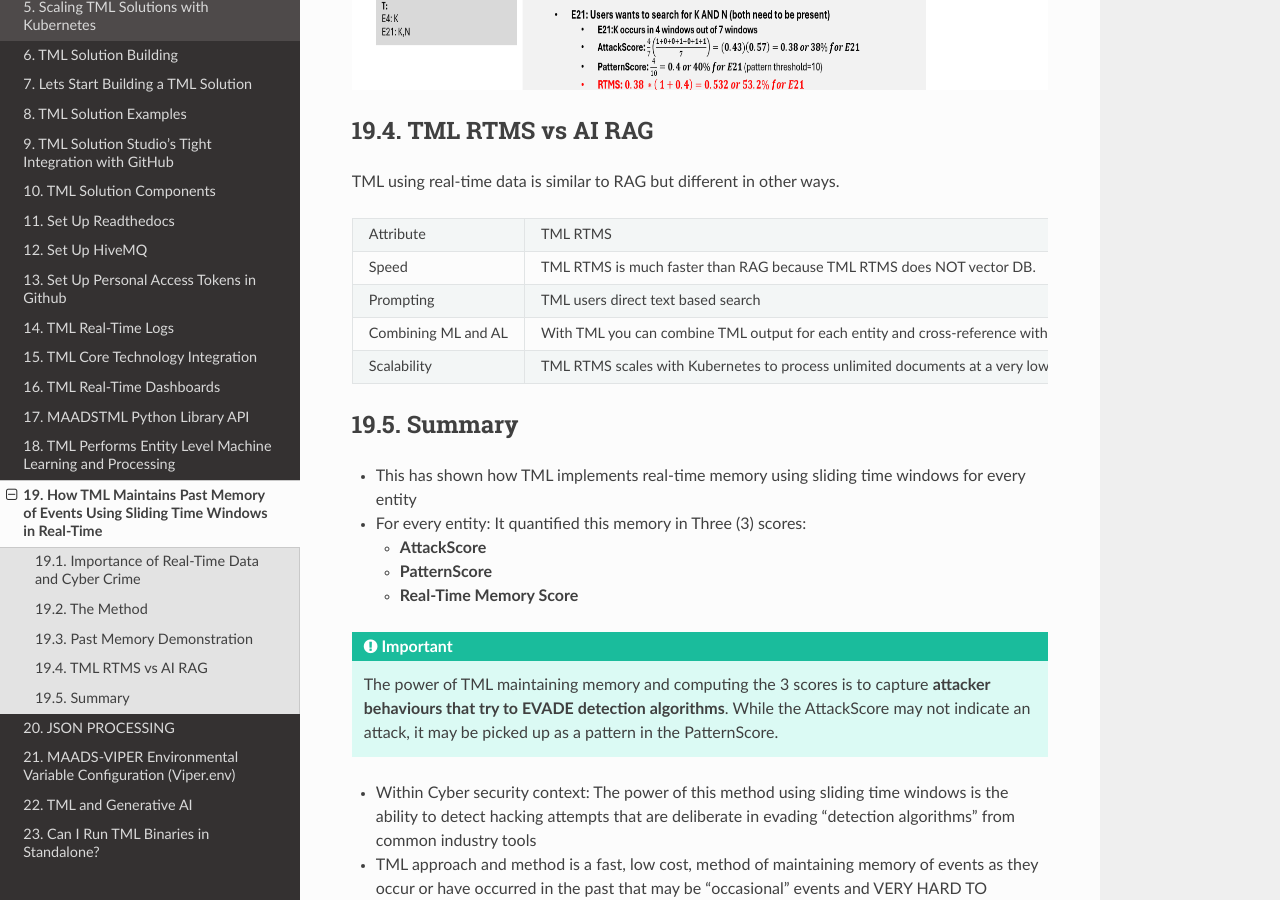
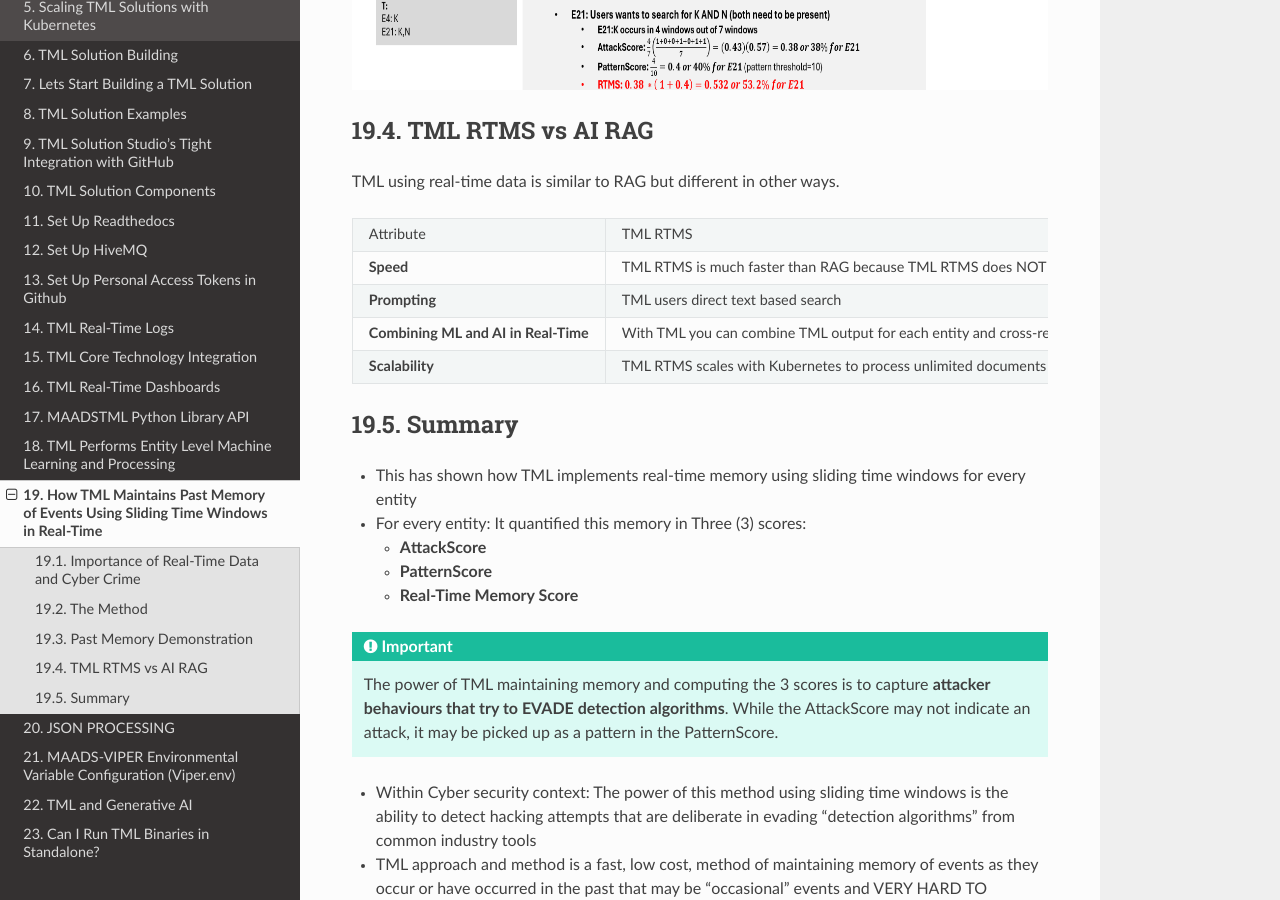
Before and after one commit to smaurice101/readthedocs, a Sphinx documentation site: the page built from docs/source/rtms.rst, in a window 1280 px wide and 900 px high, scrolled down 3155 px. Built offline with Sphinx 7.4.7 and the Read the Docs theme 3.1.0, drawn with Linux system fonts in a browser that asks for light colours.

Commit message:
Update rtms.rst

```diff
--- a/docs/source/rtms.rst
+++ b/docs/source/rtms.rst
@@ -86,20 +86,22 @@
    * - Attribute
      - TML RTMS
      - AI RAG
-   * - Speed
+   * - **Speed**
      - TML RTMS is much faster than RAG
-       because TML RTMS does NOT vector DB.
-     - AI RAG require vector DB for search
-   * - Prompting
+       because TML RTMS does NOT use vector DB.
+       All TML RTMS processing is real-time.
+     - AI RAG require vector DB for search.
+       Real-time is still difficult with RAG.
+   * - **Prompting**
      - TML users direct text based search
      - With RAG you can use prompt
-   * - Combining ML and AL
+   * - **Combining ML and AI in Real-Time**
      - With TML you can combine TML output
        for each entity and cross-reference
        with TEXT files
      - This is not currently possible with
        RAG
-   * - Scalability
+   * - **Scalability**
      - TML RTMS scales with Kubernetes
        to process unlimited documents
        at a very low cost
```
